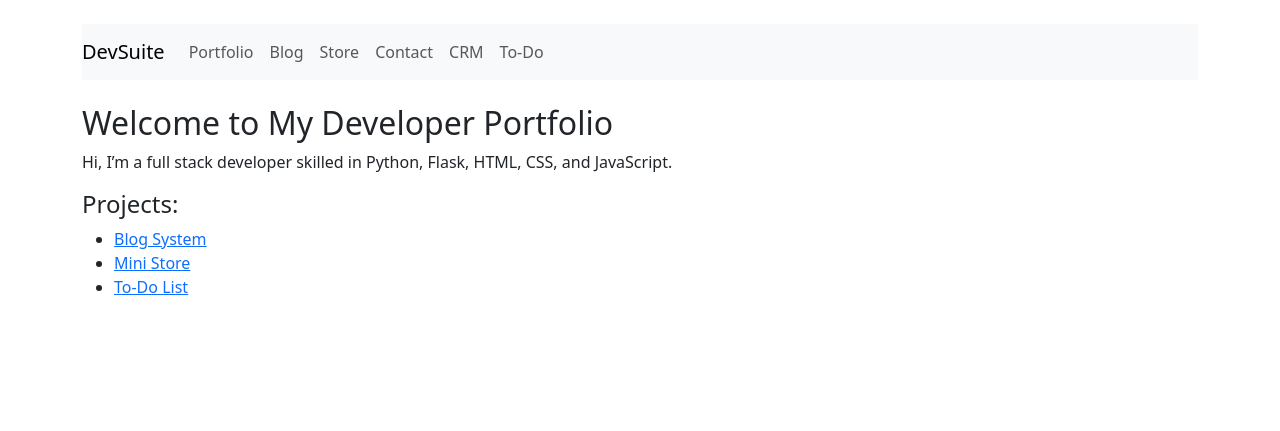
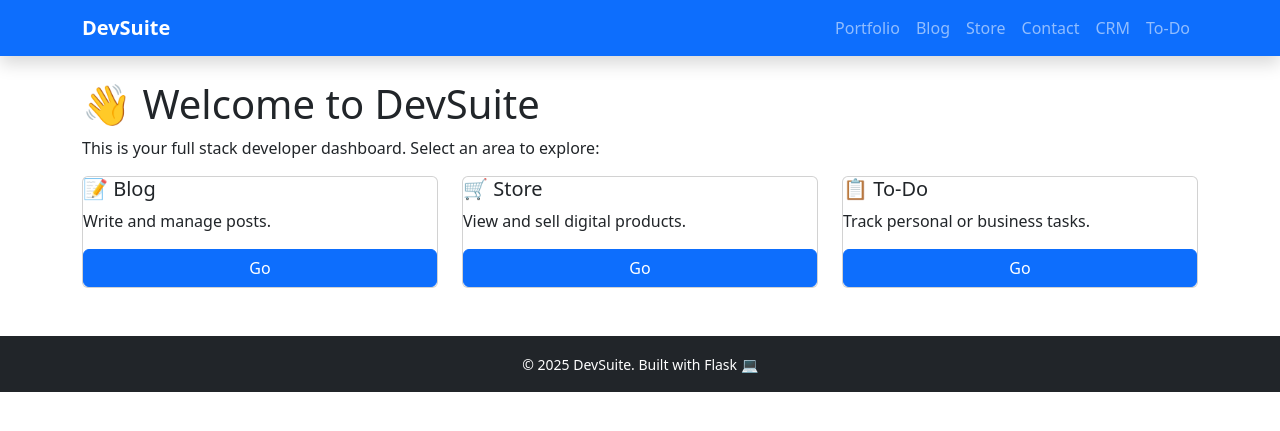
Before and after one commit to youngustaz/devsuite_app, a Flask app: page / in a window 1280 px wide. Shown: the top 431 px of the page. Run offline with Flask 3, Linux system fonts and the light colour scheme.

```diff
--- a/templates/base.html
+++ b/templates/base.html
@@ -1,14 +1,24 @@
 <!DOCTYPE html>
-<html>
+<html lang="en">
 <head>
-  <title>DevSuite Pro</title>
-<!-- Add in your base.html or head section -->
+  <meta charset="UTF-8">
+  <meta name="viewport" content="width=device-width, initial-scale=1">
+  <title>DevSuite | {% block title %}{% endblock %}</title>
+
+  <!-- Bootstrap CSS -->
   <link href="https://cdn.jsdelivr.net/npm/bootstrap@5.3.3/dist/css/bootstrap.min.css" rel="stylesheet">
+
+  <!-- Google Fonts -->
+  <link href="https://fonts.googleapis.com/css2?family=Inter:wght@400;600;700&display=swap" rel="stylesheet">
+
+  <!-- Custom CSS -->
   <link rel="stylesheet" href="{{ url_for('static', filename='styles.css') }}">
 </head>
-<body class="container py-4">
-  <nav class="navbar navbar-expand-lg navbar-light bg-light mb-4">
-    <a class="navbar-brand" href="/">DevSuite</a>
+<body>
+  <!-- NAVBAR -->
+  <nav class="navbar navbar-expand-lg navbar-dark bg-primary shadow">
+    <div class="container">
+      <a class="navbar-brand fw-bold" href="/">DevSuite</a>
       <div class="navbar-nav">
         <a class="nav-link" href="{{ url_for('home') }}">Portfolio</a>
         <a class="nav-link" href="{{ url_for('blog') }}">Blog</a>
@@ -17,14 +27,22 @@
         <a class="nav-link" href="{{ url_for('crm') }}">CRM</a>
         <a class="nav-link" href="{{ url_for('todo') }}">To-Do</a>
       </div>
+    </div>
   </nav>
 
+  <!-- PAGE CONTENT -->
+  <div class="container py-4">
     {% with messages = get_flashed_messages() %}
       {% if messages %}
         <div class="alert alert-success">{{ messages[0] }}</div>
       {% endif %}
     {% endwith %}
+    {% block content %}{% endblock %}
+  </div>
 
-  {% block content %}{% endblock %}
+  <!-- FOOTER -->
+  <footer class="bg-dark text-white text-center py-3 mt-4">
+    <small>&copy; 2025 DevSuite. Built with Flask 💻</small>
+  </footer>
 </body>
 </html>
--- a/templates/home.html
+++ b/templates/home.html
@@ -1,12 +1,30 @@
 {% extends 'base.html' %}
+{% block title %}Home{% endblock %}
 {% block content %}
-<h2>Welcome to My Developer Portfolio</h2>
-<p>Hi, I’m a full stack developer skilled in Python, Flask, HTML, CSS, and JavaScript.</p>
+<h1>👋 Welcome to DevSuite</h1>
+<p>This is your full stack developer dashboard. Select an area to explore:</p>
 
-<h4>Projects:</h4>
-<ul>
-  <li><a href="{{ url_for('blog') }}">Blog System</a></li>
-  <li><a href="{{ url_for('store') }}">Mini Store</a></li>
-  <li><a href="{{ url_for('todo') }}">To-Do List</a></li>
-</ul>
+<div class="row">
+  <div class="col-md-4">
+    <div class="card">
+      <h5>📝 Blog</h5>
+      <p>Write and manage posts.</p>
+      <a href="{{ url_for('blog') }}" class="btn btn-primary">Go</a>
+    </div>
+  </div>
+  <div class="col-md-4">
+    <div class="card">
+      <h5>🛒 Store</h5>
+      <p>View and sell digital products.</p>
+      <a href="{{ url_for('store') }}" class="btn btn-primary">Go</a>
+    </div>
+  </div>
+  <div class="col-md-4">
+    <div class="card">
+      <h5>📋 To-Do</h5>
+      <p>Track personal or business tasks.</p>
+      <a href="{{ url_for('todo') }}" class="btn btn-primary">Go</a>
+    </div>
+  </div>
+</div>
 {% endblock %}
```
Also changed, not shown: static/style.css (+28 -7 lines), templates/blog.html (+9 -6 lines). Lines whose indentation alone changed are shown as unchanged.
